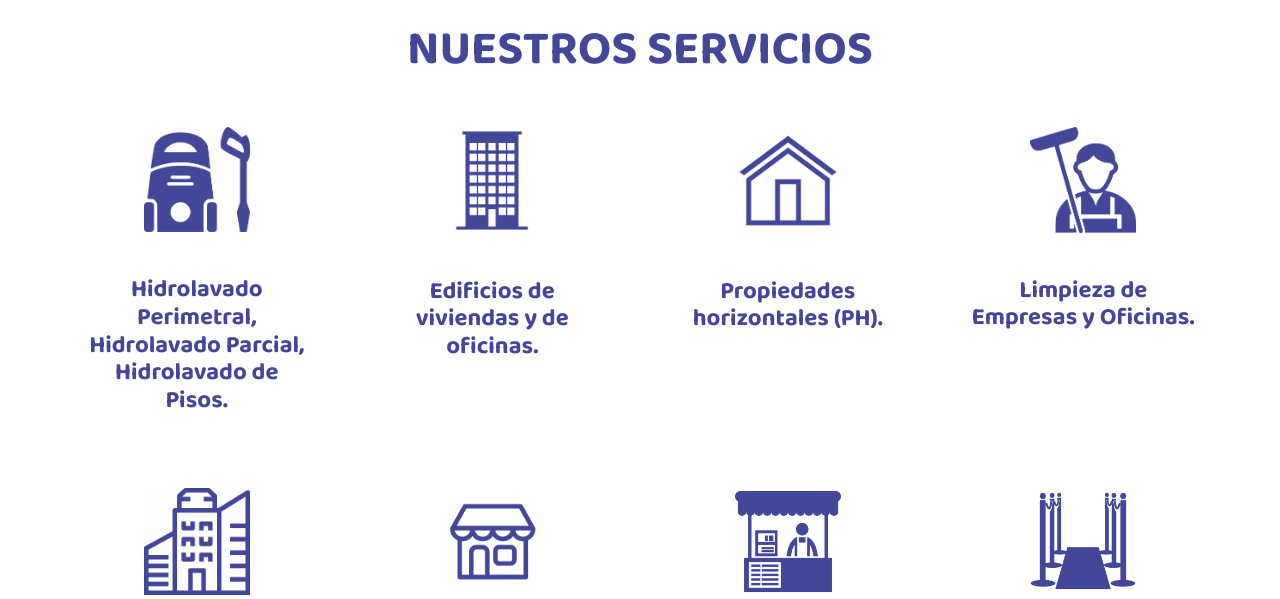
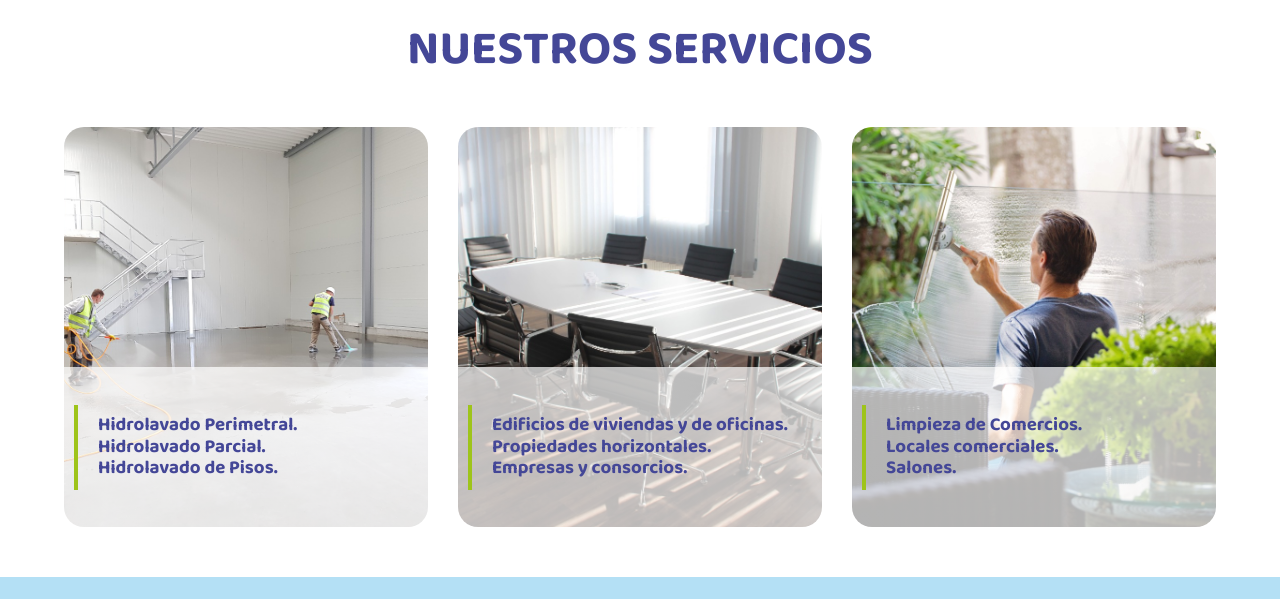
Before and after one commit to vquintela/brillo_jd_plus, a plain HTML site: page index.html in a window 1280 px wide. Shown: the part 2310-2909 px from the top of the page. Drawn offline with nearby package versions, Linux system fonts and the light colour scheme.

Commit message:
modif 02-10

```diff
--- a/index.html
+++ b/index.html
@@ -204,7 +204,7 @@
     <div class="servicios-title" id="servicios">
         <h1>Nuestros servicios</h1>
     </div>
-    <div class="servicios">
+    <!-- <div class="servicios">
         <div class="servicios-col">
             <img src="img/hidro.png" alt="">
             <h3>Hidrolavado Perimetral, Hidrolavado Parcial, Hidrolavado de Pisos.</h3>
@@ -236,6 +236,42 @@
         <div class="servicios-col">
             <img src="img/evento.png" alt="">
             <h3>Limpieza de Salones.</h3>
+        </div>
+    </div> -->
+    <!-- SERVICIOS 2 -->
+    <div class="servicios2">
+        <div class="servicios2-col">
+            <div class="servicios2-text">
+                <div class="servicios2-text-2">
+                    <h3>
+                        Hidrolavado Perimetral.<br>
+                        Hidrolavado Parcial.<br>
+                        Hidrolavado de Pisos.
+                    </h3>
+                </div>
+            </div>
+        </div>
+        <div class="servicios2-col">
+            <div class="servicios2-text">
+                <div class="servicios2-text-2">
+                    <h3>
+                        Edificios de viviendas y de oficinas.<br>
+                        Propiedades horizontales.<br>
+                        Empresas y consorcios.
+                    </h3>
+                </div>
+            </div>
+        </div>
+        <div class="servicios2-col">
+            <div class="servicios2-text">
+                <div class="servicios2-text-2">
+                    <h3>
+                        Limpieza de Comercios.<br>
+                        Locales comerciales.<br>
+                        Salones.
+                    </h3>
+                </div>
+            </div>
         </div>
     </div>
     <!-- FOOTER -->
--- a/sass/styles.scss
+++ b/sass/styles.scss
@@ -444,7 +444,7 @@ nav {
 }
 
 .art-title {
-    background-image: linear-gradient(rgba(255,255,255,0.3), rgba(255,255,255,0.3)), url(../img/piso.jpeg);
+    background-image: linear-gradient(rgba(255,255,255,0.5), rgba(255,255,255,0.5)), url(../img/oficina.jpeg);
     background-repeat: no-repeat;
     background-position: top;
     background-size: cover;
@@ -460,23 +460,81 @@ nav {
     color: $sec-azul;
 }
 
-.servicios {
+// .servicios {
+//     display: grid;
+//     grid-template-columns: repeat(4, 1fr);
+//     gap: 30px;
+//     text-align: center;
+//     font-family: $font-baloo;
+//     width: 90%;
+//     margin: 50px auto;
+//     img {
+//         display: flex;
+//         margin: auto;
+//         max-width: 40%;
+//     }
+//     h3 {
+//         padding:20px;
+//         font-size: 1.5rem;
+//         color: $sec-azul;
+//     }
+// }
+
+// SERVICIOS 2
+.servicios2 {
     display: grid;
-    grid-template-columns: repeat(4, 1fr);
+    grid-template-columns: repeat(3, 1fr);
     gap: 30px;
     text-align: center;
     font-family: $font-baloo;
     width: 90%;
     margin: 50px auto;
-    img {
+    .servicios2-col {
         display: flex;
-        margin: auto;
-        max-width: 40%;
+        align-items: flex-end;
+        border-radius: 20px;
+        background-repeat: no-repeat;
+        background-position: top;
+        background-size: cover;
+        height: 400px;
+        .servicios2-text {
+            background-image: linear-gradient(rgba(255,255,255,0.7), rgba(255,255,255,0.7));
+            display: flex;
+            min-height: 40%;
+            width: 100%;
+            .servicios2-text-1 {
+                display: flex;
+                justify-content: center;
+                align-items: center;
+                width: 20%;
+                img {
+                    max-width: 70%;
+                }
+            }
+            .servicios2-text-2 {
+                display: flex;
+                justify-content: flex-start;
+                align-items: center;
+                width: 100%;
+                h3 {
+                    margin-left: 10px;
+                    padding: 10px 0 10px 20px;
+                    // font-size: 1.2rem;
+                    color: $sec-azul;
+                    border-left: 4px solid $sec-verde;
+                    text-align: left;
+                }
+            }
+        }
     }
-    h3 {
-        padding:20px;
-        font-size: 1.5rem;
-        color: $sec-azul;
+    .servicios2-col:first-child {
+        background-image: url(../img/piso.jpeg);
+    }
+    .servicios2-col:nth-child(2) {
+        background-image: url(../img/oficina3.jpeg);
+    }
+    .servicios2-col:last-child {
+        background-image: url(../img/local.jpeg);
     }
 }
 
@@ -614,6 +672,12 @@ footer {
     .servicios {
         grid-template-columns: repeat(2, 1fr);
     }
+    .servicios2 {
+        grid-template-columns: repeat(1, 1fr);
+        .servicios2-col {
+            height: 500px;
+        }
+    }
 }
 
 @media screen and (max-width:750px){
```
Also changed, not shown: img/local.jpeg (added), img/oficina.jpeg (added), img/oficina3.jpeg (added), sass/styles.css, 1 other file.
